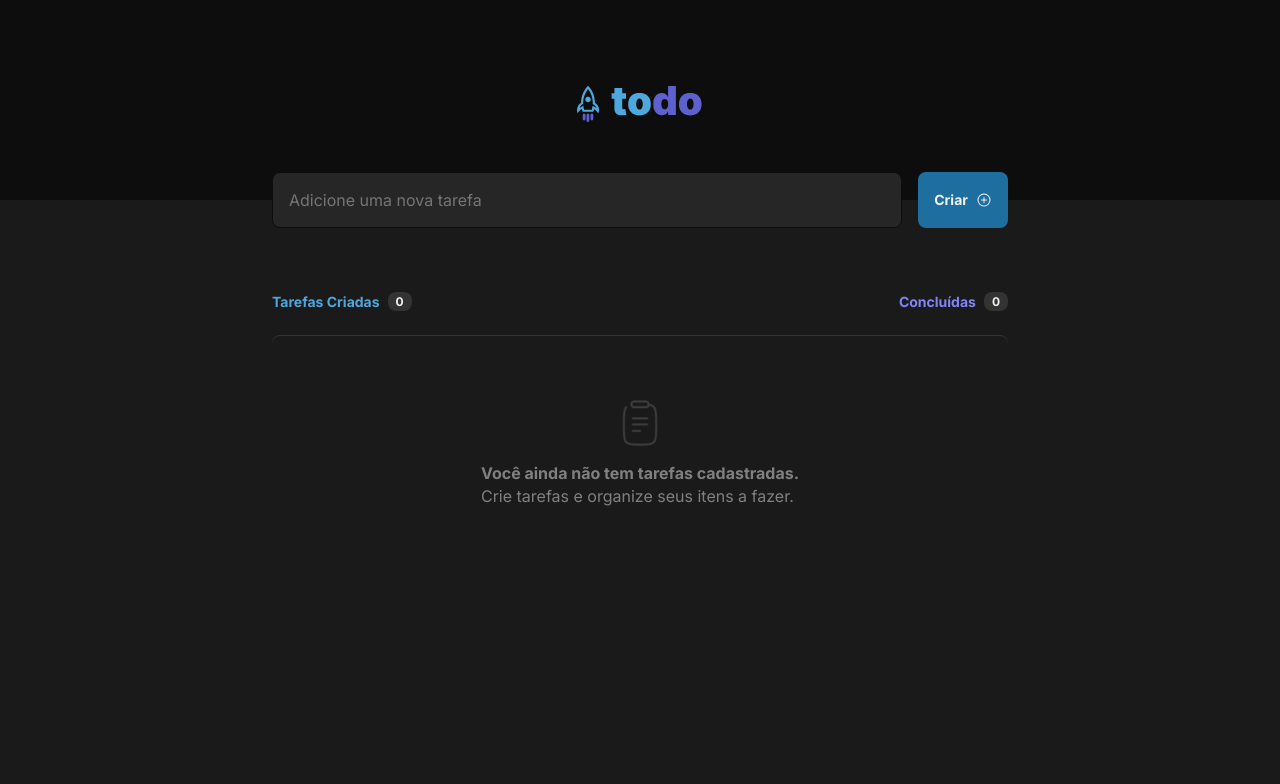
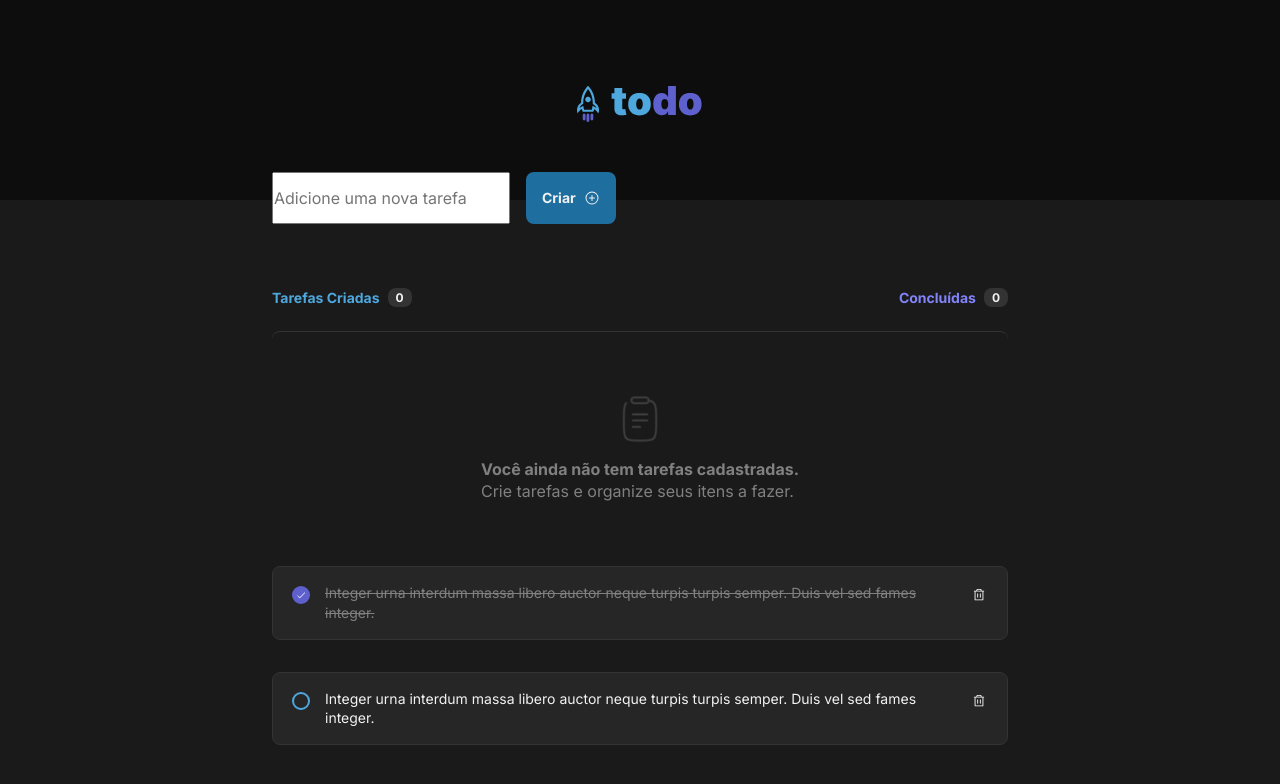
Before and after one commit to jhorranisbr/rs-ig-chl-01-todolist, a React (Vite) app: page / in a window 1280 px wide. Shown: the top 784 px of the page. Built offline with nearby package versions, Linux system fonts and the light colour scheme.

Commit message:
feat(main): add task component

```diff
--- a/src/App.tsx
+++ b/src/App.tsx
@@ -9,6 +9,7 @@ import { Input } from "./componets/Input";
 import { PlusCircle } from "@phosphor-icons/react";
 
 import { Empty } from "./componets/Empty";
+import { Task } from "./componets/Task";
 
 function App() {
   return (
@@ -36,6 +37,8 @@ function App() {
           </header>
 
           <Empty />
+          <Task checked />
+          <Task checked={false} />
         </section>
       </main>
     </div>
--- a/src/componets/Input.module.css
+++ b/src/componets/Input.module.css
@@ -1,4 +1,4 @@
-input {
+.content input {
   width: 100%;
 
   padding: 1rem;
@@ -13,7 +13,7 @@ input {
   border: 1px solid var(--gray-700);
 }
 
-input:focus {
+.content input:focus {
   color: var(--gray-100);
   border-color: var(--purple-dark);
 }
--- /dev/null
+++ b/src/componets/Task.module.css
@@ -0,0 +1,92 @@
+.task {
+  display: flex;
+  flex-direction: row;
+  gap: 0.75rem;
+  padding: 1rem;
+
+  background: var(--gray-500);
+
+  border-radius: 8px;
+  border: 1px solid var(--gray-400);
+}
+
+.task + .task {
+  margin-top: 2rem;
+}
+
+.task .inputIconWrapper,
+.task .deleteIconWrapper {
+  width: 1.5rem;
+  height: 1.5rem;
+  background: transparent;
+  border: none;
+
+  display: flex;
+  align-items: center;
+  justify-content: center;
+
+  border-radius: 4px;
+
+  cursor: pointer;
+}
+
+.task .input {
+  width: 1.125rem;
+  height: 1.125rem;
+  display: flex;
+  align-items: center;
+  justify-content: center;
+
+  border-radius: 50%;
+  border: 2px solid var(--blue);
+  background: transparent;
+
+  transition: border-color 0.1s, background 0.1s;
+}
+
+.task .input:hover {
+  border-color: var(--blue-dark);
+}
+
+.task .inputDone {
+  border: 2px solid var(--purple-dark);
+  background: var(--purple-dark);
+
+  transition: border-color 0.1s, background 0.1s;
+}
+
+.task .inputDone:hover {
+  border: 2px solid var(--purple);
+  background: var(--purple);
+}
+
+.task .inputIcon {
+  color: var(--white);
+}
+
+.task .deleteIcon {
+  color: var(--white);
+
+  transition: color 0.1s;
+}
+
+.task p {
+  flex: 1;
+  font-weight: 400;
+  font-size: 0.875rem;
+  line-height: 1.4;
+  color: var(--gray-100);
+}
+
+.task p.underline {
+  text-decoration: line-through;
+  color: var(--gray-300);
+}
+
+.task .deleteIconWrapper:hover {
+  background: var(--gray-400);
+}
+
+.task .deleteIconWrapper:hover .deleteIcon {
+  color: var(--danger);
+}
--- /dev/null
+++ b/src/componets/Task.tsx
@@ -0,0 +1,28 @@
+import styles from "./Task.module.css";
+
+import { Trash, Check } from "@phosphor-icons/react";
+
+interface TaskProps {
+  checked: boolean;
+}
+
+export function Task({ checked = false }: TaskProps) {
+  return (
+    <div className={styles.task}>
+      <div className={styles.inputIconWrapper}>
+        <div className={`${styles.input} ${checked && styles.inputDone}`}>
+          {checked && <Check size={10} className={styles.inputIcon} />}
+        </div>
+      </div>
+
+      <p className={checked ? styles.underline : ""}>
+        Integer urna interdum massa libero auctor neque turpis turpis semper.
+        Duis vel sed fames integer.
+      </p>
+
+      <button className={styles.deleteIconWrapper}>
+        <Trash size={14} className={styles.deleteIcon} />
+      </button>
+    </div>
+  );
+}
--- a/src/global.css
+++ b/src/global.css
@@ -1,4 +1,6 @@
 :root {
+  --white: #fff;
+
   --blue: #4ea8de;
   --blue-dark: #1e6f9f;
 
```
